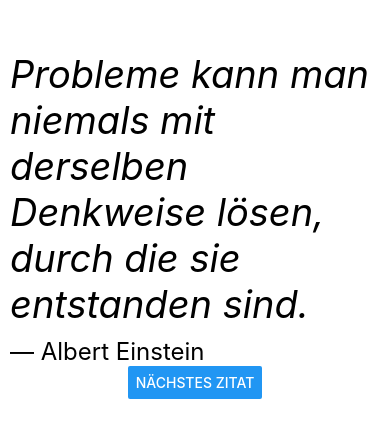
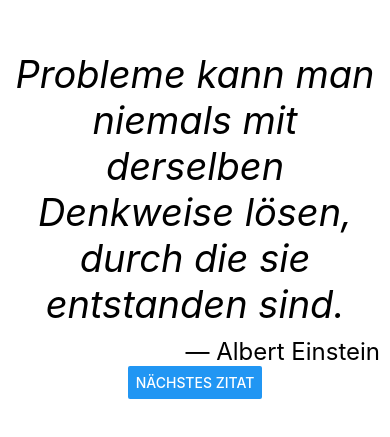
Before and after one commit to behrends/NiceQuotes, a React Native app: screen / in a window 390 px wide. Shown: the part 197-634 px from the top of the page. Built offline with nearby package versions, Linux system fonts and the light colour scheme.

Commit message:
Textdarstellung ausrichten

```diff
--- a/components/Quote.js
+++ b/components/Quote.js
@@ -17,8 +17,10 @@ const styles = StyleSheet.create({
     fontSize: 38,
     fontStyle: 'italic',
     marginBottom: 10,
+    textAlign: 'center',
   },
   author: {
     fontSize: 24,
+    textAlign: 'right',
   },
 });
```
